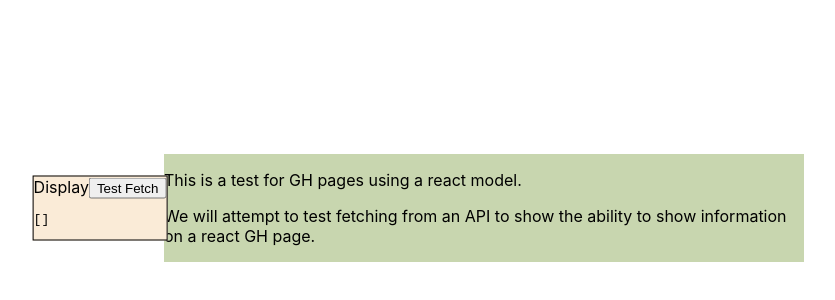
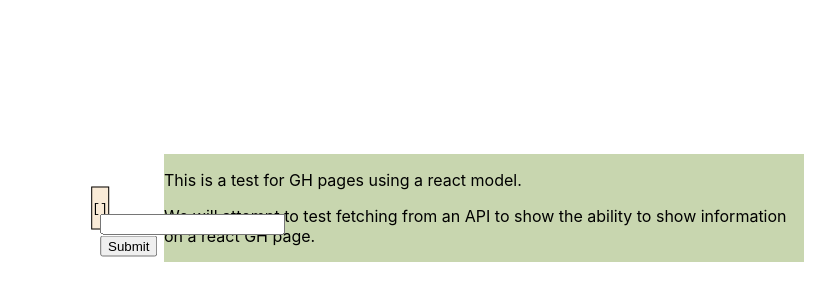
Before and after one commit to jwong65/ProjectDatabase, a React (Create React App) app: page / in a window 1280 px wide. Shown: the part 192-492 px from the top of the page, without its empty margins (156-991 px from the left). Built offline with nearby package versions, Linux system fonts and the light colour scheme.

Commit message:
Added the form that will change based on the name inserted into the text but need to fix the json output

```diff
--- a/src/components/Display.js
+++ b/src/components/Display.js
@@ -4,22 +4,33 @@ import '../sass/style.css'
 
 export default function Display() {
 
-const base_URL = 'https://pokeapi.co/api/v2/'
+const base_URL = 'https://pokeapi.co/api/v2/pokemon'
 const [pokedata, setData] = useState([]);
+const [pokemonName, setName]= useState()
 
 const fetchInfo =() =>{
-  fetch(base_URL)
+    console.log(`${base_URL}/${pokemonName}`)
+  fetch(`${base_URL}/${pokemonName}`)
   .then((res)=>res.json())
   .then((json)=> {
     console.log(json)
     setData(json)
   })
 }
+const handleSubmit = (e)=>{
+    e.preventDefault()
+    console.log(pokemonName)
+    fetchInfo();
+}
   return (
-    <div className='display'>Display
-    <button onClick={fetchInfo}> Test Fetch</button>
+    <div className='display'>
+        <form onSubmit={handleSubmit}>
+            <input type='text' onChange={(e)=> setName(e.target.value)}></input>
+            <input type='submit' value='Submit'></input>
+        </form>
+    {/* <button onClick={fetchInfo}> Test Fetch</button> */}
     <pre>
-    {JSON.stringify(pokedata, null, 2)}</pre>
+    {JSON.stringify(pokedata, null, 1)}</pre>
     </div>
   )
 }
```
